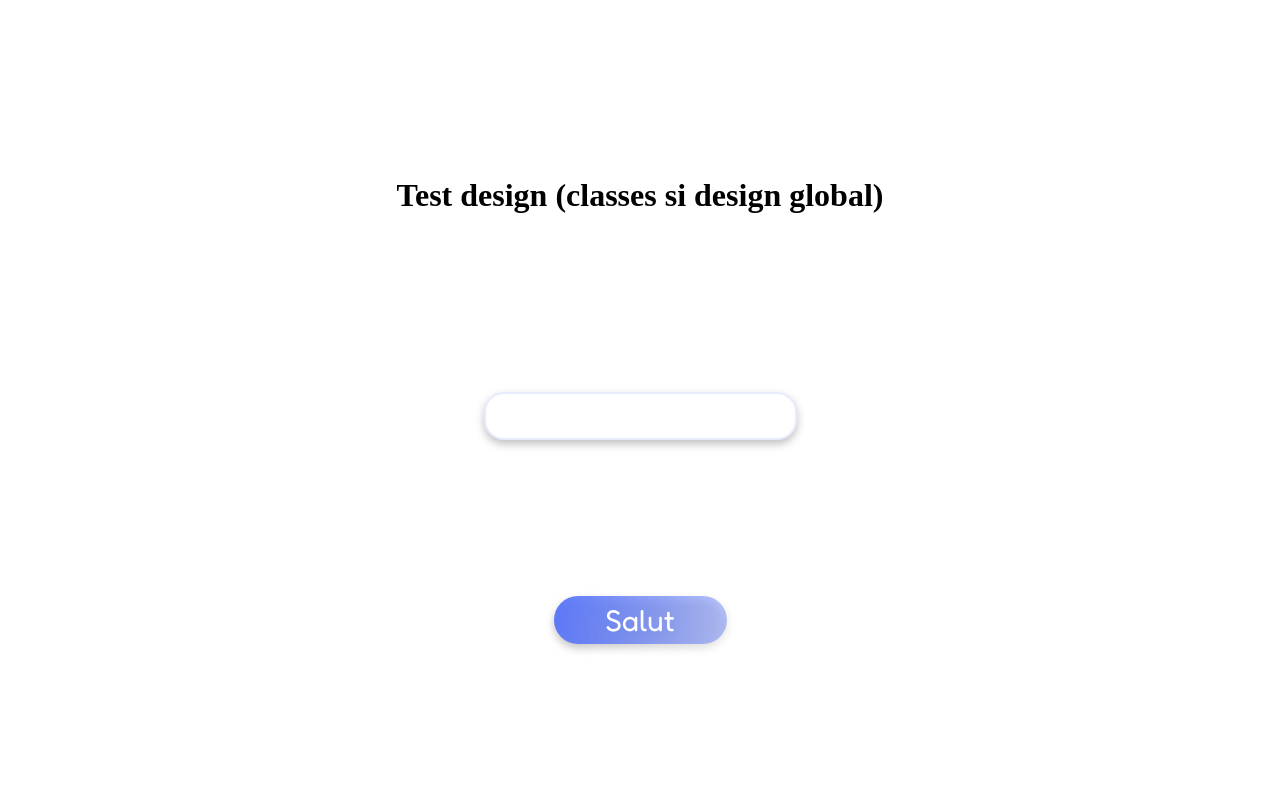
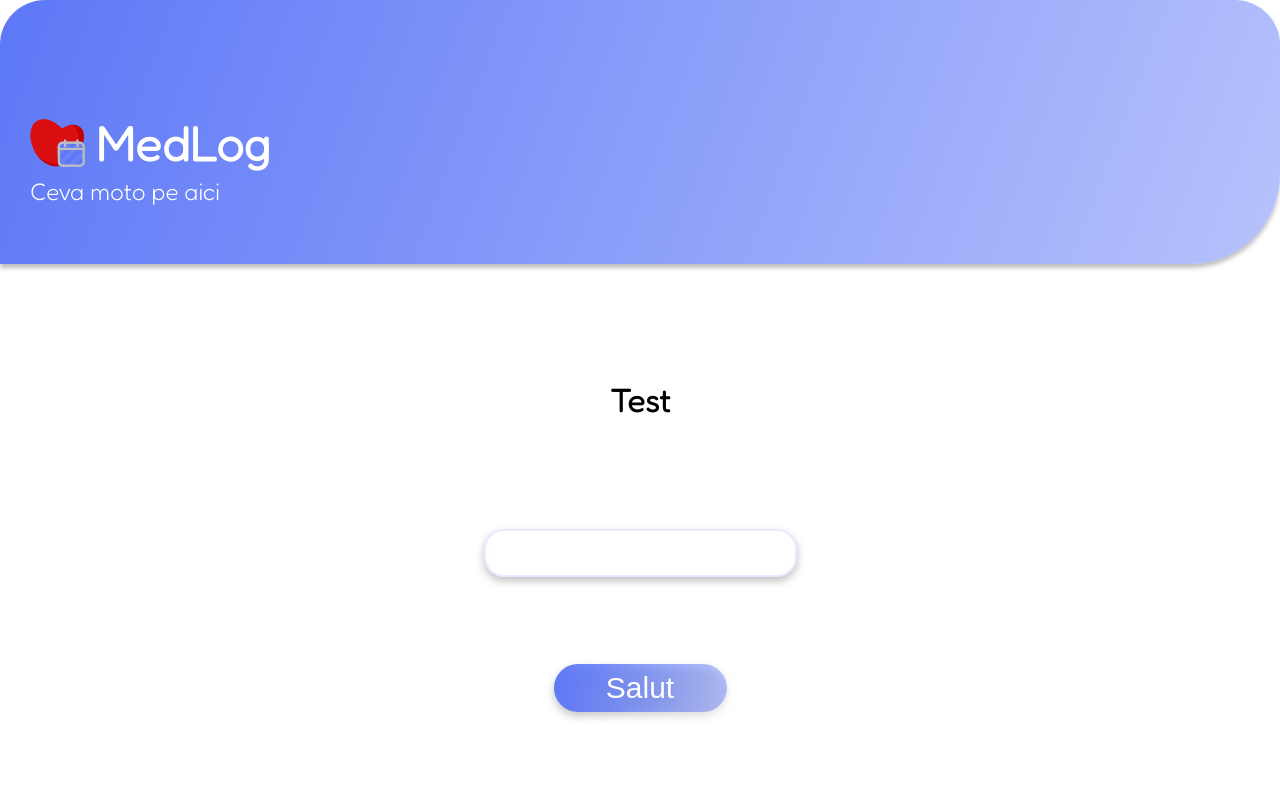
Before and after one commit to randrei12/medlog, a website: page www/index.html in a window 1280 px wide. Drawn offline with Linux system fonts and the light colour scheme.

Commit message:
top logo design

```diff
--- a/package.json
+++ b/package.json
@@ -18,6 +18,7 @@
   },
   "homepage": "https://github.com/randrei12/medlog-frontend#readme",
   "dependencies": {
+    "@capacitor/android": "^3.6.0",
     "@capacitor/core": "^3.6.0"
   },
   "devDependencies": {
--- a/www/css/main.css
+++ b/www/css/main.css
@@ -1,10 +1,12 @@
-@import url('https://fonts.googleapis.com/css2?family=Fredoka&family=Poppins:wght@300&family=Roboto+Mono:ital,wght@1,300;1,400&display=swap');
+@import url('https://fonts.googleapis.com/css2?family=Fredoka:wght@300&family=Poppins:wght@300&family=Roboto+Mono:ital,wght@1,300;1,400&display=swap');
 
 * {
     box-sizing: border-box;
 }
 
-:root {}
+:root {
+    font-family: 'Fredoka';
+}
 
 body {
     margin: 0;
@@ -13,8 +15,15 @@ body {
     /* temporar */
     display: flex;
     flex-direction: column;
+    justify-content: space-between;
+}
+
+.test {
+    display: flex;
+    flex-direction: column;
+    align-items: center;
     justify-content: space-evenly;
-    align-items: center;
+    height: 66%;
 }
 
 .baseInput {
@@ -34,7 +43,6 @@ body {
     background: linear-gradient(96.4deg, #5D78F7 0%, rgba(93, 120, 247, 0.45) 94.02%);
     border-radius: 25px;
     filter: drop-shadow(0px 4px 4px rgba(0, 0, 0, 0.25));
-    font-family: 'Fredoka';
     font-style: normal;
     font-weight: 500;
     font-size: 30px;
@@ -46,3 +54,44 @@ body {
 .baseButton:focus {
     outline: auto;
 }
+
+.logoContainer {
+    width: 100%;
+    height: 33%;
+    background: linear-gradient(110.43deg, #5D78F7 0%, rgba(93, 120, 247, 0.45) 100%);
+    box-shadow: 0px 4px 4px rgba(0, 0, 0, 0.25);
+    border-radius: 45px 45px 90px 0px;
+    color: white;
+    position: relative;
+}
+
+.logoContainer .container {
+    position: absolute;
+    left: 30px;
+    top: 45%;
+    display: flex;
+    flex-direction: column;
+    height: 80px;
+}
+
+.logoContainer .container div {
+    display: flex;
+    flex-direction: row;
+    height: 3em;
+    align-items: center;
+}
+
+.logoContainer img {
+    height: 100%;
+}
+
+.logoContainer h1 {
+    font-size: 3em;
+    margin-left: 10px;
+}
+
+.logoContainer p {
+    font-size: 1.5em;
+    margin-block: 0px;
+    margin-top: 10px;
+}
--- a/www/index.html
+++ b/www/index.html
@@ -8,8 +8,19 @@
     <title>Document</title>
 </head>
 <body>
-    <h1>Test design (classes si design global)</h1>
-    <input type="text" class="baseInput">
-    <button class="baseButton">Salut</button>
+    <div class="logoContainer">
+        <div class="container">
+            <div>
+                <img src="assets/logo.png" alt="">
+                <h1>MedLog</h1>
+            </div>
+            <p>Ceva moto pe aici</p>
+        </div>
+    </div>
+    <div class="test">
+        <h1>Test</h1>
+        <input type="text" class="baseInput">
+        <button class="baseButton">Salut</button>
+    </div>
 </body>
 </html>
```
Also changed, not shown: www/assets/logo.png (added), 1 other file.
